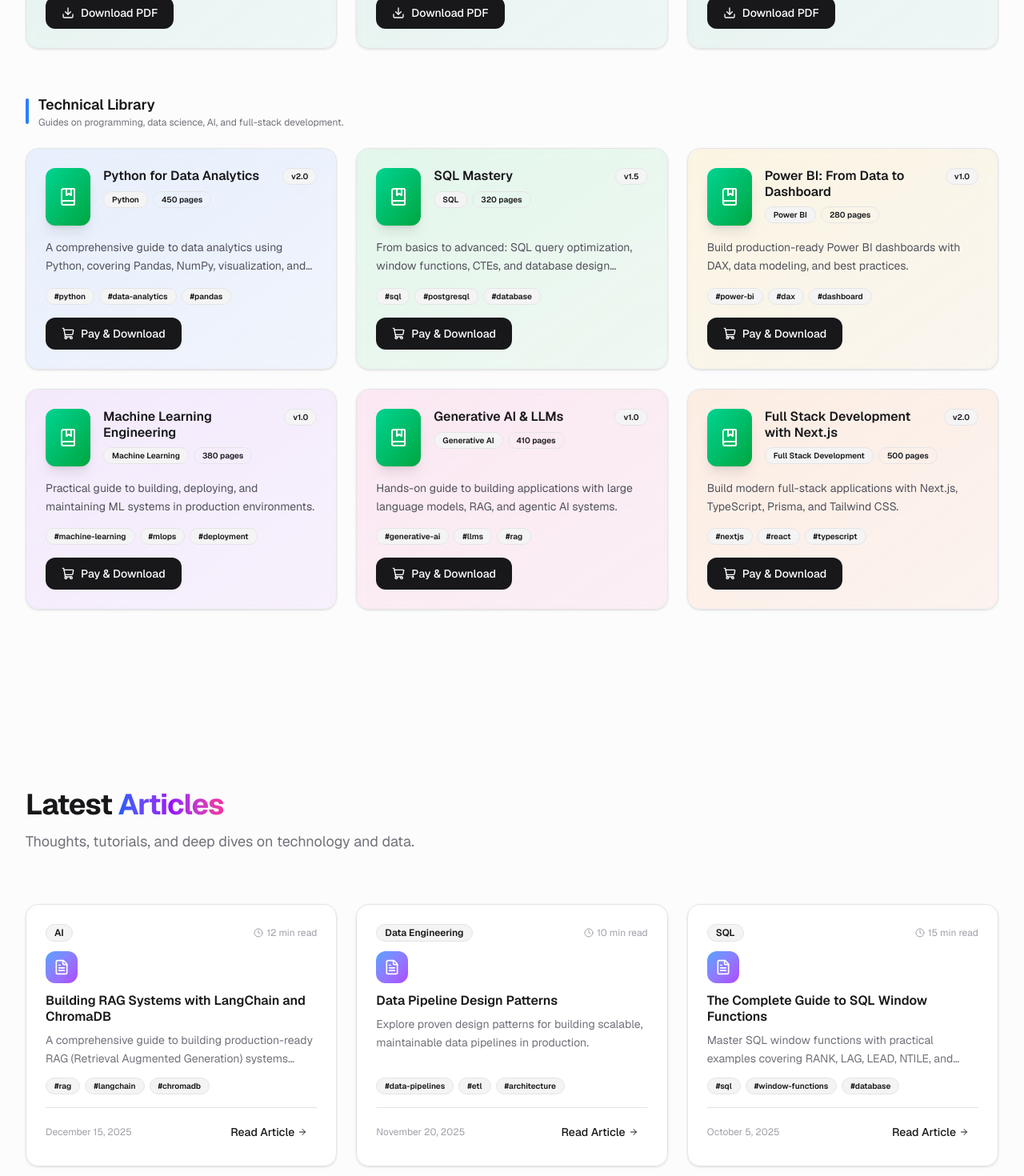
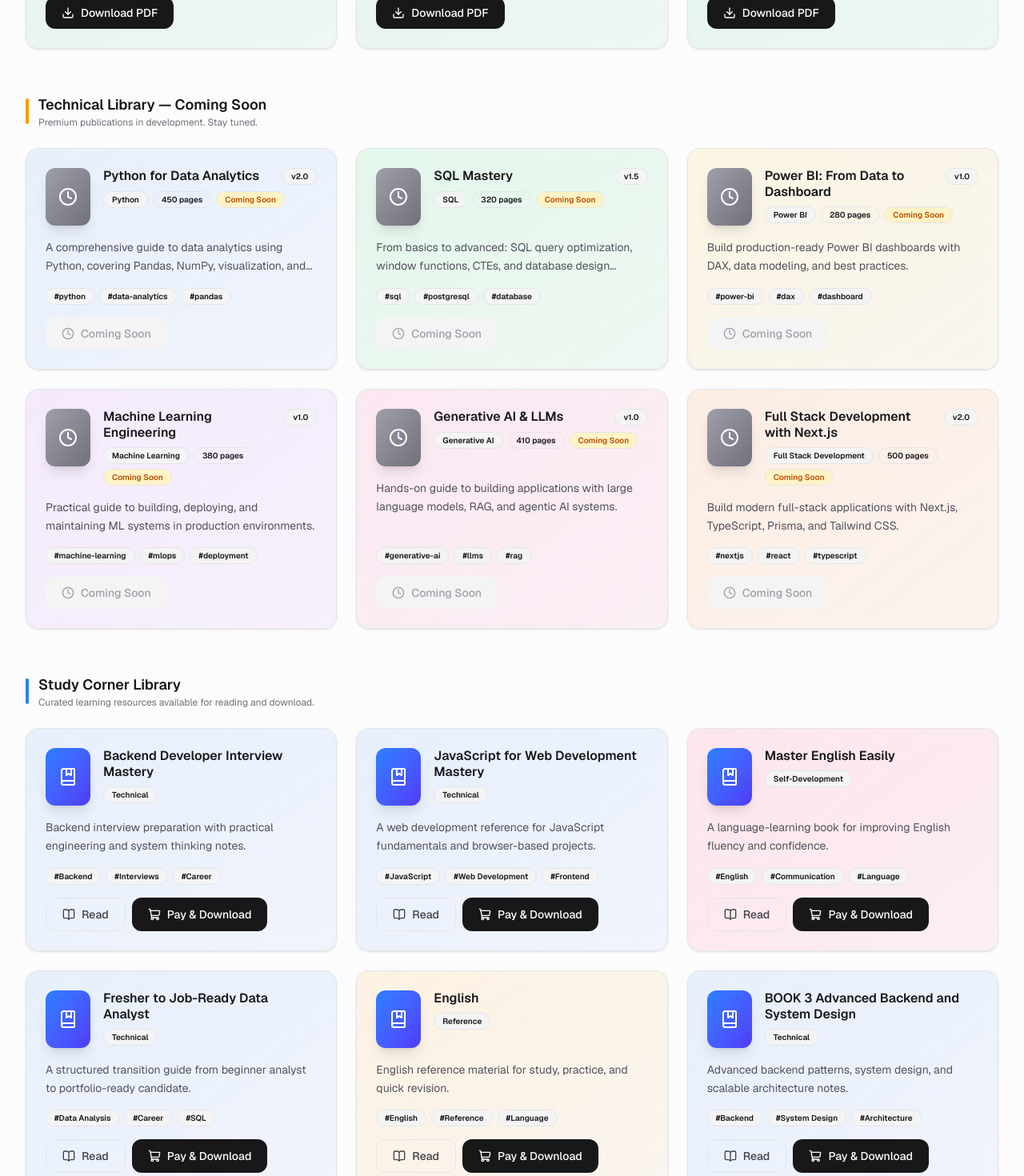
Before and after one commit to DarAshfaqDev/MyWebsite, a Next.js app: page / in a window 1280 px wide. Shown: the part 7540-9010 px from the top of the page at 80% size. Built offline with nearby package versions, Linux system fonts and the light colour scheme; no server answers.

Commit message:
Add login gate for books, mark 6 tech books as Coming Soon, merge study-corner books into Technical Library with Read + Pay & Download

```diff
--- a/src/components/sections/books.tsx
+++ b/src/components/sections/books.tsx
@@ -2,13 +2,25 @@
 
 import * as React from "react";
 import { motion } from "framer-motion";
-import { Download, BookOpen, BookMarked, Star, ShoppingCart } from "lucide-react";
+import { Download, BookOpen, BookMarked, Star, ShoppingCart, ExternalLink, Clock, LogIn, X } from "lucide-react";
 import { Section, SectionGrid } from "@/components/ui/section";
 import { Badge } from "@/components/ui/badge";
 import { Card, CardContent } from "@/components/ui/card";
 import { getBooks } from "@/lib/data";
 import type { Book } from "@/lib/types";
 import { PaymentModal } from "@/components/ui/payment-modal";
+import { useSession } from "next-auth/react";
+import { useRouter } from "next/navigation";
+import studyBooksData from "../../../data/study-books.json";
+
+const comingSoonTitles = new Set([
+  "Python for Data Analytics",
+  "SQL Mastery",
+  "Power BI: From Data to Dashboard",
+  "Machine Learning Engineering",
+  "Generative AI & LLMs",
+  "Full Stack Development with Next.js",
+]);
 
 const categoryColors: Record<string, { gradient: string; border: string }> = {
   Python: { gradient: "from-blue-500/10 to-blue-600/5 dark:from-blue-500/20", border: "border-blue-200/50 dark:border-blue-700/30" },
@@ -18,12 +30,66 @@ const categoryColors: Record<string, { gradient: string; border: string }> = {
   "Generative AI": { gradient: "from-pink-500/10 to-pink-600/5 dark:from-pink-500/20", border: "border-pink-200/50 dark:border-pink-700/30" },
   "Full Stack Development": { gradient: "from-orange-500/10 to-orange-600/5 dark:from-orange-500/20", border: "border-orange-200/50 dark:border-orange-700/30" },
   Islamic: { gradient: "from-emerald-600/10 to-teal-600/5 dark:from-emerald-500/20", border: "border-emerald-200/50 dark:border-emerald-700/30" },
+  Technical: { gradient: "from-blue-500/10 to-blue-600/5 dark:from-blue-500/20", border: "border-blue-200/50 dark:border-blue-700/30" },
+  "Self-Development": { gradient: "from-rose-500/10 to-rose-600/5 dark:from-rose-500/20", border: "border-rose-200/50 dark:border-rose-700/30" },
+  Reference: { gradient: "from-amber-500/10 to-amber-600/5 dark:from-amber-500/20", border: "border-amber-200/50 dark:border-amber-700/30" },
 };
 
 const defaultColors = { gradient: "from-zinc-500/10 to-zinc-600/5 dark:from-zinc-500/20", border: "border-zinc-200/50 dark:border-zinc-700/30" };
 
-function BookCard({ book, index, onPay }: { book: Book; index: number; onPay?: (book: Book) => void }) {
+interface StudyBook {
+  id: string;
+  title: string;
+  author: string;
+  category: string;
+  tags: string[];
+  description: string;
+  size: string;
+  source: string;
+}
+
+function AuthModal({ open, onClose }: { open: boolean; onClose: () => void }) {
+  const router = useRouter();
+  if (!open) return null;
+  return (
+    <div className="fixed inset-0 z-[100] flex items-center justify-center bg-black/60 backdrop-blur-sm p-4" onClick={onClose}>
+      <div onClick={(e) => e.stopPropagation()} className="relative w-full max-w-sm bg-white dark:bg-zinc-900 rounded-2xl shadow-2xl overflow-hidden p-6 text-center">
+        <button onClick={onClose} className="absolute top-4 right-4 p-1.5 rounded-lg hover:bg-zinc-100 dark:hover:bg-zinc-800 transition-colors">
+          <X className="h-4 w-4 text-zinc-500" />
+        </button>
+        <div className="w-14 h-14 rounded-2xl bg-blue-100 dark:bg-blue-900/30 flex items-center justify-center mx-auto mb-4">
+          <LogIn className="h-7 w-7 text-blue-600 dark:text-blue-400" />
+        </div>
+        <h2 className="text-xl font-bold text-zinc-900 dark:text-zinc-50 mb-2">Sign In Required</h2>
+        <p className="text-sm text-zinc-500 mb-6">Please sign in to access books, downloads, and purchases.</p>
+        <button onClick={() => { onClose(); router.push("/dashboard/login"); }}
+          className="w-full flex items-center justify-center gap-2 px-4 py-3 rounded-xl bg-zinc-900 dark:bg-white text-white dark:text-black text-sm font-medium hover:opacity-90 transition-opacity">
+          <LogIn className="h-4 w-4" />
+          Sign In
+        </button>
+        <button onClick={onClose} className="mt-2 text-xs text-zinc-400 hover:text-zinc-600 dark:hover:text-zinc-300 transition-colors">
+          Continue browsing
+        </button>
+      </div>
+    </div>
+  );
+}
+
+function BookCard({ book, index, variant, onPay, onRead }: {
+  book: Book & { comingSoon?: boolean; author?: string };
+  index: number;
+  variant: "islamic" | "coming-soon" | "study";
+  onPay?: (book: Book) => void;
+  onRead?: (book: Book & { author?: string }) => void;
+}) {
   const colors = categoryColors[book.category] || defaultColors;
+  const { data: session } = useSession();
+  const [showAuth, setShowAuth] = React.useState(false);
+
+  const requireAuth = (action: () => void) => {
+    if (!session) setShowAuth(true);
+    else action();
+  };
 
   return (
     <motion.div
@@ -35,8 +101,8 @@ function BookCard({ book, index, onPay }: { book: Book; index: number; onPay?: (
       <Card className={`h-full flex flex-col group card-premium bg-gradient-to-br ${colors.gradient} ${colors.border}`}>
         <CardContent className="p-6 flex flex-col h-full">
           <div className="flex items-start gap-4 mb-4">
-            <div className={`w-14 h-18 rounded-xl bg-gradient-to-br ${book.group === "islamic" ? "from-emerald-500 to-teal-600" : "from-emerald-400 to-green-600"} flex items-center justify-center text-white shadow-lg shrink-0`}>
-              {book.group === "islamic" ? <Star className="h-6 w-6" /> : <BookMarked className="h-6 w-6" />}
+            <div className={`w-14 h-18 rounded-xl bg-gradient-to-br ${variant === "islamic" ? "from-emerald-500 to-teal-600" : variant === "coming-soon" ? "from-zinc-400 to-zinc-500" : "from-blue-500 to-indigo-600"} flex items-center justify-center text-white shadow-lg shrink-0`}>
+              {variant === "islamic" ? <Star className="h-6 w-6" /> : variant === "coming-soon" ? <Clock className="h-6 w-6" /> : <BookMarked className="h-6 w-6" />}
             </div>
             <div className="min-w-0 flex-1">
               <div className="flex items-start justify-between gap-2 mb-1">
@@ -58,6 +124,11 @@ function BookCard({ book, index, onPay }: { book: Book; index: number; onPay?: (
                     {book.pages} pages
                   </Badge>
                 )}
+                {variant === "coming-soon" && (
+                  <Badge variant="secondary" className="text-[10px] bg-amber-100 text-amber-700 dark:bg-amber-900/30 dark:text-amber-400 border-amber-200 dark:border-amber-700">
+                    Coming Soon
+                  </Badge>
+                )}
               </div>
             </div>
           </div>
@@ -72,31 +143,35 @@ function BookCard({ book, index, onPay }: { book: Book; index: number; onPay?: (
             ))}
           </div>
           <div className="flex flex-wrap gap-2 mt-auto">
-            {book.group === "islamic" ? (
+            {variant === "coming-soon" ? (
+              <span className="inline-flex items-center gap-2 px-5 py-2.5 rounded-xl bg-zinc-100 dark:bg-zinc-800 text-zinc-400 dark:text-zinc-500 text-sm font-medium cursor-default">
+                <Clock className="h-4 w-4" />
+                Coming Soon
+              </span>
+            ) : variant === "study" ? (
               <>
-                <a href={book.pdfUrl} target="_blank" rel="noopener noreferrer" download
+                <button onClick={() => requireAuth(() => onRead?.(book))}
+                  className="inline-flex items-center justify-center gap-2 px-5 py-2.5 rounded-xl border border-zinc-300 dark:border-zinc-600 text-zinc-700 dark:text-zinc-300 text-sm font-medium hover:bg-zinc-100 dark:hover:bg-zinc-800 transition-all active:scale-[0.98]">
+                  <BookOpen className="h-4 w-4" />
+                  Read
+                </button>
+                <button onClick={() => requireAuth(() => onPay?.(book as Book))}
                   className="inline-flex items-center justify-center gap-2 px-5 py-2.5 rounded-xl bg-zinc-900 dark:bg-white text-white dark:text-black text-sm font-medium hover:opacity-90 transition-all active:scale-[0.98]">
-                  <Download className="h-4 w-4" />
-                  Download PDF
-                </a>
-                {book.epubUrl && (
-                  <a href={book.epubUrl} target="_blank" rel="noopener noreferrer" download
-                    className="inline-flex items-center justify-center gap-2 px-5 py-2.5 rounded-xl border border-zinc-300 dark:border-zinc-600 text-zinc-700 dark:text-zinc-300 text-sm font-medium hover:bg-zinc-100 dark:hover:bg-zinc-800 transition-all active:scale-[0.98]">
-                    <BookOpen className="h-4 w-4" />
-                    ePub
-                  </a>
-                )}
+                  <ShoppingCart className="h-4 w-4" />
+                  Pay &amp; Download
+                </button>
               </>
             ) : (
-              <button onClick={() => onPay?.(book)}
+              <button onClick={() => requireAuth(() => window.open(book.pdfUrl, "_blank"))}
                 className="inline-flex items-center justify-center gap-2 px-5 py-2.5 rounded-xl bg-zinc-900 dark:bg-white text-white dark:text-black text-sm font-medium hover:opacity-90 transition-all active:scale-[0.98]">
-                <ShoppingCart className="h-4 w-4" />
-                Pay &amp; Download
+                <Download className="h-4 w-4" />
+                Download PDF
               </button>
             )}
           </div>
         </CardContent>
       </Card>
+      <AuthModal open={showAuth} onClose={() => setShowAuth(false)} />
     </motion.div>
   );
 }
@@ -104,7 +179,18 @@ function BookCard({ book, index, onPay }: { book: Book; index: number; onPay?: (
 export function Books() {
   const books = getBooks();
   const islamicBooks = books.filter((b) => b.group === "islamic");
-  const techBooks = books.filter((b) => b.group === "tech");
+  const comingSoonBooks = books.filter((b) => b.group === "tech" && comingSoonTitles.has(b.title));
+  const studyLibraryBooks = (studyBooksData as StudyBook[]).map((sb) => ({
+    title: sb.title,
+    description: sb.description,
+    category: sb.category,
+    tags: sb.tags,
+    pdfUrl: sb.source,
+    readUrl: sb.source,
+    author: sb.author,
+    pages: undefined,
+    version: undefined,
+  }));
   const [payBook, setPayBook] = React.useState<Book | null>(null);
 
   return (
@@ -128,7 +214,22 @@ export function Books() {
         </div>
         <SectionGrid>
           {islamicBooks.map((book, i) => (
-            <BookCard key={book.title} book={book} index={i} />
+            <BookCard key={book.title} book={book} index={i} variant="islamic" />
+          ))}
+        </SectionGrid>
+      </div>
+
+      <div className="mb-14">
+        <div className="flex items-center gap-3 mb-6">
+          <div className="h-8 w-1 rounded-full bg-amber-500" />
+          <div>
+            <h3 className="text-lg font-semibold text-zinc-900 dark:text-zinc-100">Technical Library — Coming Soon</h3>
+            <p className="text-xs text-zinc-500">Premium publications in development. Stay tuned.</p>
+          </div>
+        </div>
+        <SectionGrid>
+          {comingSoonBooks.map((book, i) => (
+            <BookCard key={book.title} book={book} index={i} variant="coming-soon" />
           ))}
         </SectionGrid>
       </div>
@@ -137,13 +238,20 @@ export function Books() {
         <div className="flex items-center gap-3 mb-6">
           <div className="h-8 w-1 rounded-full bg-blue-500" />
           <div>
-            <h3 className="text-lg font-semibold text-zinc-900 dark:text-zinc-100">Technical Library</h3>
-            <p className="text-xs text-zinc-500">Guides on programming, data science, AI, and full-stack development.</p>
+            <h3 className="text-lg font-semibold text-zinc-900 dark:text-zinc-100">Study Corner Library</h3>
+            <p className="text-xs text-zinc-500">Curated learning resources available for reading and download.</p>
           </div>
         </div>
         <SectionGrid>
-          {techBooks.map((book, i) => (
-            <BookCard key={book.title} book={book} index={i} onPay={setPayBook} />
+          {studyLibraryBooks.map((book, i) => (
+            <BookCard
+              key={book.title}
+              book={book}
+              index={i}
+              variant="study"
+              onPay={(b) => setPayBook(b)}
+              onRead={(b) => window.open(b.pdfUrl, "_blank")}
+            />
           ))}
         </SectionGrid>
       </div>
```
